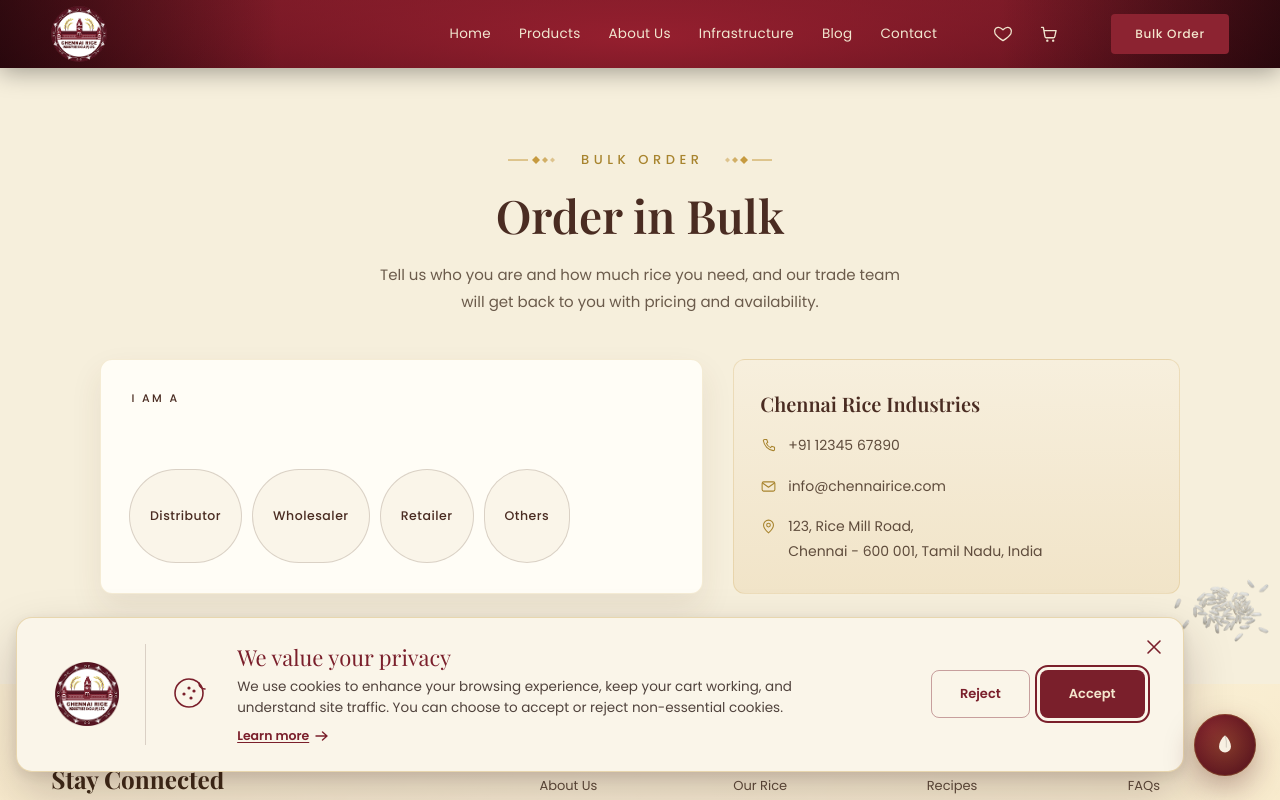
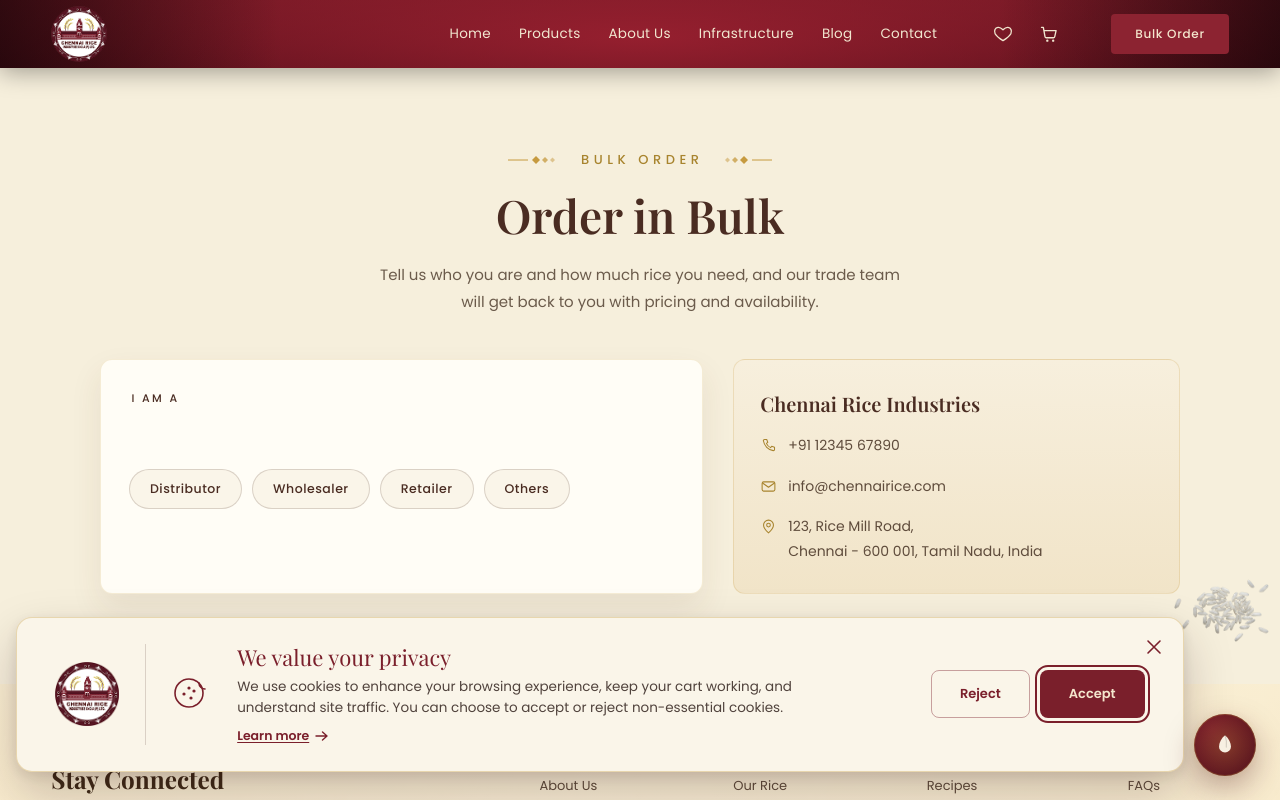
Before and after one commit to ashley-1318/chennai-rice-website, a React (Vite) app: page /bulk-order in a window 1280 px wide. Shown: the top 800 px of the page. Built offline with nearby package versions, Linux system fonts and the light colour scheme; a web font is replaced by a local one.

Commit message:
Fix buyer-type buttons rendering as ovals instead of pills
The parent .field grid was stretching .buyer-type-group's cross-axis
height, which stretched each flex child button along with it. Pinning
align-items and giving each button flex: 0 0 auto keeps them content-sized.

```diff
--- a/src/pages/bulkorder.css
+++ b/src/pages/bulkorder.css
@@ -2,10 +2,15 @@
 .buyer-type-group {
   display: flex;
   flex-wrap: wrap;
+  align-items: flex-start;
   gap: 10px;
 }
 
 .buyer-type-btn {
+  /* flex: 0 0 auto keeps each button sized to its own label — without it,
+     flex-wrap stretches short labels to fill the row width, turning the
+     999px pill radius into an oval. */
+  flex: 0 0 auto;
   font-size: 12.5px;
   font-weight: 500;
   letter-spacing: 0.04em;
```
